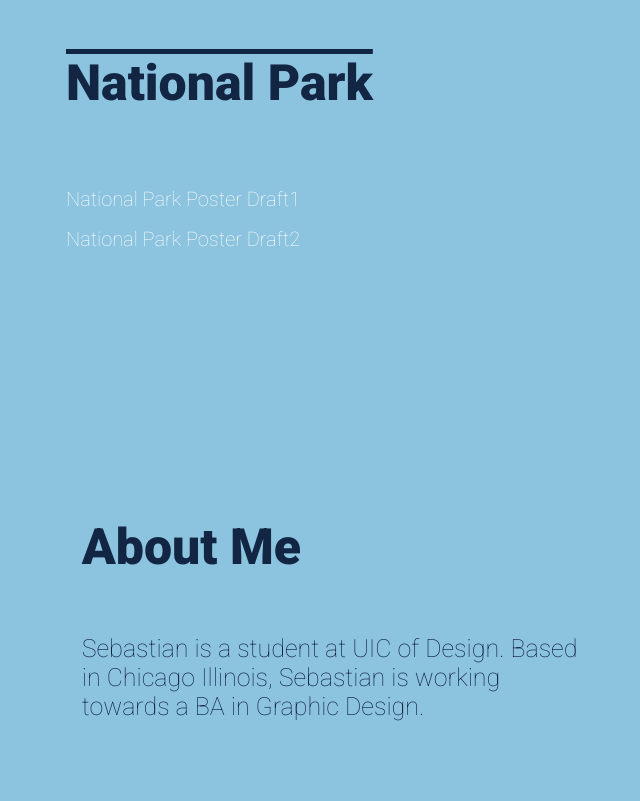
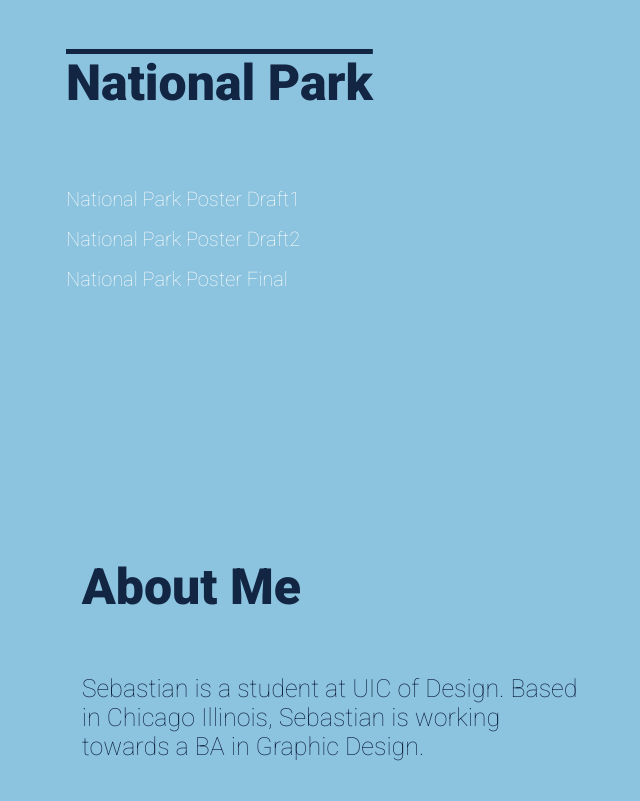
Before and after one commit to slopez581/DES350, a plain HTML site: page index.html in a window 1280 px wide. Shown: the part 775-1576 px from the top of the page, without its empty margins (2-642 px from the left). Drawn offline with Linux system fonts and the light colour scheme.

Commit message:
Add files via upload

```diff
--- a/index.html
+++ b/index.html
@@ -325,6 +325,10 @@
         target="_self">National  Park Poster Draft2</a>
     <br>
 
+<br> <a href="glacier_montana_poster_final2-01.jpg"
+        target="_self">National  Park Poster Final</a>
+    <br>
+
 </nav>
 
 
```
Also changed, not shown: glacier_montana_poster_final2-01.jpg (added).
